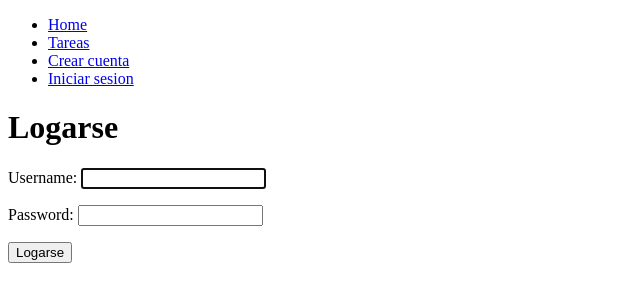
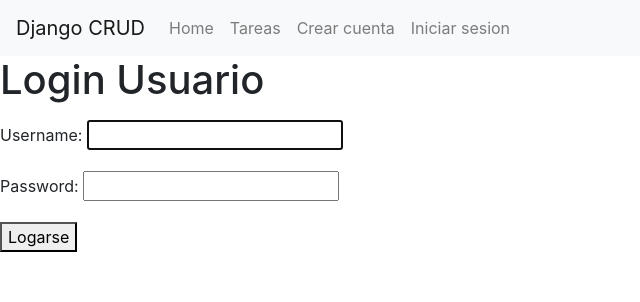
Before and after one commit to xaloes/django_crud, a Django app: page /logarse/ in a window 1280 px wide. Shown: the top 302 px of the page, without its empty margins (0-640 px from the left). Run offline with Django 5.2, Linux system fonts and the light colour scheme; some libraries are stand-ins or nearby versions.

Commit message:
añadido requirments.txt

```diff
--- /dev/null
+++ b/requirements.txt
@@ -0,0 +1,5 @@
+asgiref==3.7.2
+Django==5.0.1
+sqlparse==0.4.4
+typing_extensions==4.9.0
+tzdata==2023.4
--- a/tareas/templates/base.html
+++ b/tareas/templates/base.html
@@ -4,36 +4,46 @@
     <meta charset="UTF-8">
     <meta name="viewport" content="width=device-width, initial-scale=1.0">
     <title>Django CRUD</title>
+    <link rel="stylesheet" href="https://stackpath.bootstrapcdn.com/bootstrap/4.5.2/css/bootstrap.min.css">
+</head>
 </head>
 <body>
-    <nav>
-        <ul>
-            <li>
-                <a href="/">Home</a>
+    <nav class="navbar navbar-expand-lg navbar-light bg-light">
+        <a class="navbar-brand" href="/">Django CRUD</a>
+        <button class="navbar-toggler" type="button" data-toggle="collapse" data-target="#navbarNav" aria-controls="navbarNav" aria-expanded="false" aria-label="Toggle navigation">
+            <span class="navbar-toggler-icon"></span>
+        </button>
+        <div class="collapse navbar-collapse" id="navbarNav">
+            <ul class="navbar-nav">
+                <li class="nav-item">
+                    <a class="nav-link" href="/">Home</a>
                 </li>
-            <li>
-                <a href="/tareas">Tareas</a>
+                <li class="nav-item">
+                    <a class="nav-link" href="/tareas">Tareas</a>
                 </li>
                 {% if user.is_authenticated %}
-            <li>
-                <a href="/salir">Logout</a>
+                <li class="nav-item">
+                    <a class="nav-link" href="/salir">Logout</a>
                 </li>
                 {% else %}
-            <li>
-                <a href="/singup">Crear cuenta</a>
+                <li class="nav-item">
+                    <a class="nav-link" href="/singup">Crear cuenta</a>
                 </li>
-            <li>
-                <a href="/logarse">Iniciar sesion</a>
+                <li class="nav-item">
+                    <a class="nav-link" href="/logarse">Iniciar sesion</a>
                 </li>
                 {% endif %}
-
-
-
             </ul>
+        </div>
+    </nav>
     </nav>
 
     {% block content %}
     {% endblock %}
 
+    <script src="https://code.jquery.com/jquery-3.5.1.slim.min.js"></script>
+    <script src="https://cdn.jsdelivr.net/npm/@popperjs/core@2.5.2/dist/umd/popper.min.js"></script>
+    <script src="https://stackpath.bootstrapcdn.com/bootstrap/4.5.2/js/bootstrap.min.js"></script>
+
 </body>
 </html>
--- a/tareas/templates/logarse.html
+++ b/tareas/templates/logarse.html
@@ -1,7 +1,7 @@
 {% extends 'base.html' %}
 
 {% block content %}
-<h1>Logarse</h1>
+<h1>Login Usuario</h1>
 
 <p style="color: red;">{{error}}</p>
 
```
Also changed, not shown: db.sqlite3. Lines whose indentation alone changed are shown as unchanged.
